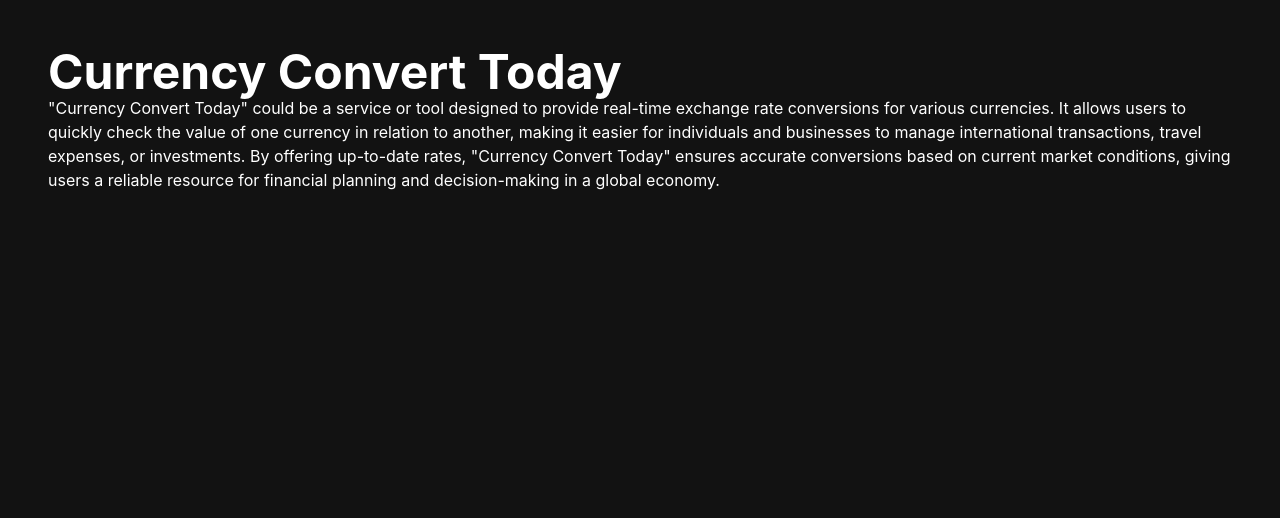
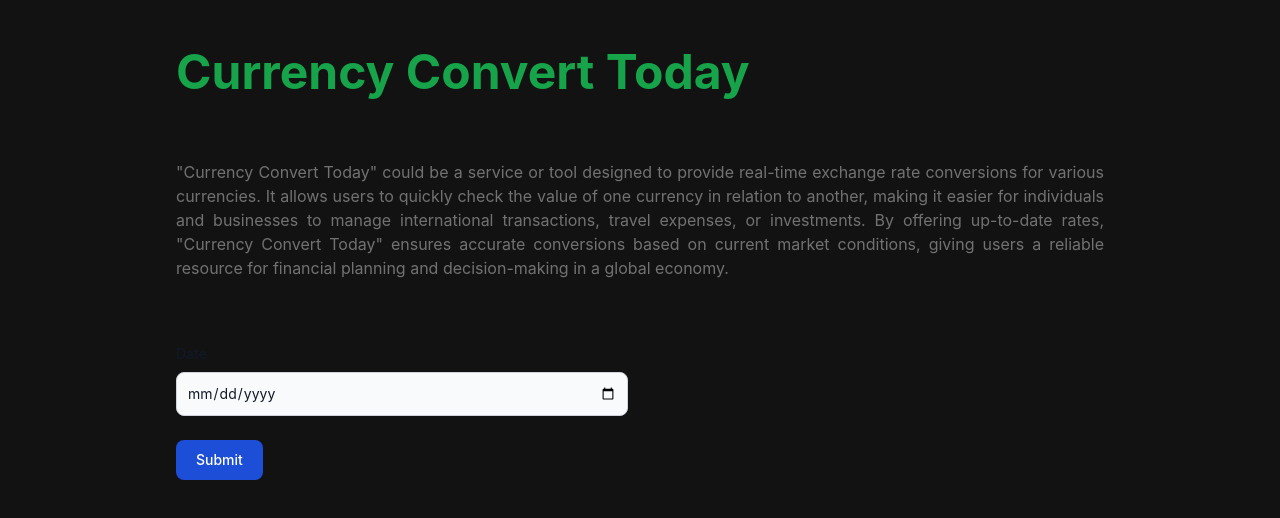
Before and after one commit to chamalanuradha/Currency_Converter_App, a React (Create React App) app in the folder client/: page / in a window 1280 px wide. Shown: the top 518 px of the page. Built offline with nearby package versions, Linux system fonts and the light colour scheme.

Commit message:
mainpage update

```diff
--- a/client/src/App.js
+++ b/client/src/App.js
@@ -4,8 +4,7 @@ import React from 'react';
 function App() {
   return (
     <div className="App">
-      <h1>Currency Convert Today</h1>
-      <p></p>
+
     </div>
   );
 }
--- a/client/src/pages/MainPage.js
+++ b/client/src/pages/MainPage.js
@@ -2,9 +2,28 @@ import React from 'react'
 
 const MainPage = () => {
   return (
-    <div>
-      <h1 className='text-5xl font-bold'>Currency Convert Today</h1>
-      <p>"Currency Convert Today" could be a service or tool designed to provide real-time exchange rate conversions for various currencies. It allows users to quickly check the value of one currency in relation to another, making it easier for individuals and businesses to manage international transactions, travel expenses, or investments. By offering up-to-date rates, "Currency Convert Today" ensures accurate conversions based on current market conditions, giving users a reliable resource for financial planning and decision-making in a global economy.</p>
+    <div className='lg:mx-32'>
+      <h1 className='  text-5xl font-bold text-green-600'>Currency Convert Today</h1>
+      <p className=' opacity-40 py-16 text-justify'>"Currency Convert Today" could be a service or tool designed to provide real-time exchange rate conversions for various currencies. It allows users to quickly check the value of one currency in relation to another, making it easier for individuals and businesses to manage international transactions, travel expenses, or investments. By offering up-to-date rates, "Currency Convert Today" ensures accurate conversions based on current market conditions, giving users a reliable resource for financial planning and decision-making in a global economy.</p>
+ <div>
+    <section>
+
+<form>
+    <div class="  grid gap-6 mb-6 md:grid-cols-2">
+        <div>
+            <label for="date" class="block mb-2 text-sm font-medium text-gray-900 dark:text-white">Date</label>
+            <input type="date" id="date" class="bg-gray-50 border border-gray-300 text-gray-900 text-sm rounded-lg focus:ring-blue-500 focus:border-blue-500 block w-full p-2.5 dark:bg-gray-700 dark:border-gray-600 dark:placeholder-gray-400 dark:text-white dark:focus:ring-blue-500 dark:focus:border-blue-500" placeholder="John" required />
+        </div>
+
+
+
+    </div>
+    <button type="submit" class="text-white bg-blue-700 hover:bg-blue-800 focus:ring-4 focus:outline-none focus:ring-blue-300 font-medium rounded-lg text-sm w-full sm:w-auto px-5 py-2.5 text-center dark:bg-blue-600 dark:hover:bg-blue-700 dark:focus:ring-blue-800">Submit</button>
+
+</form>
+
+    </section>
+    </div>
     </div>
   )
 }
```
